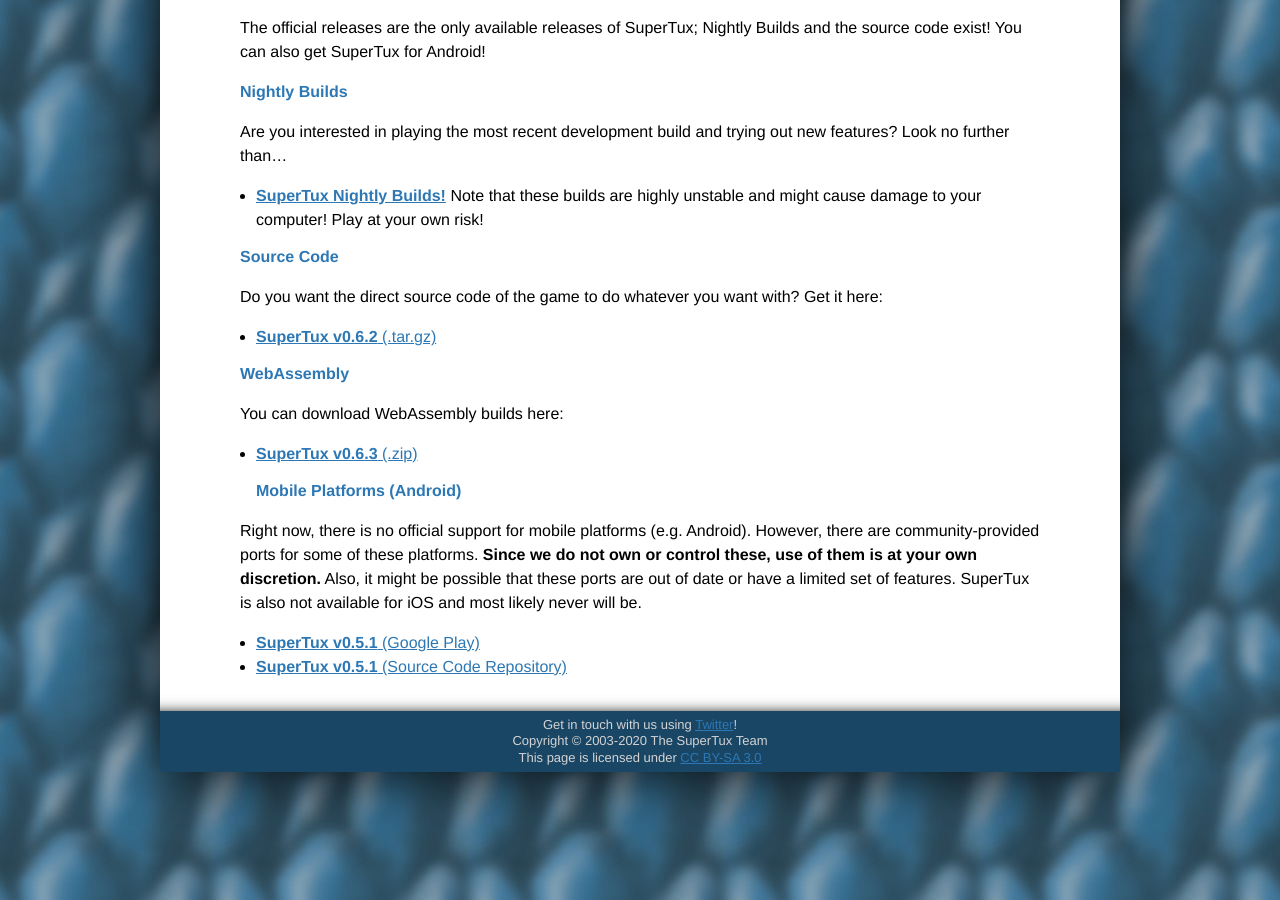
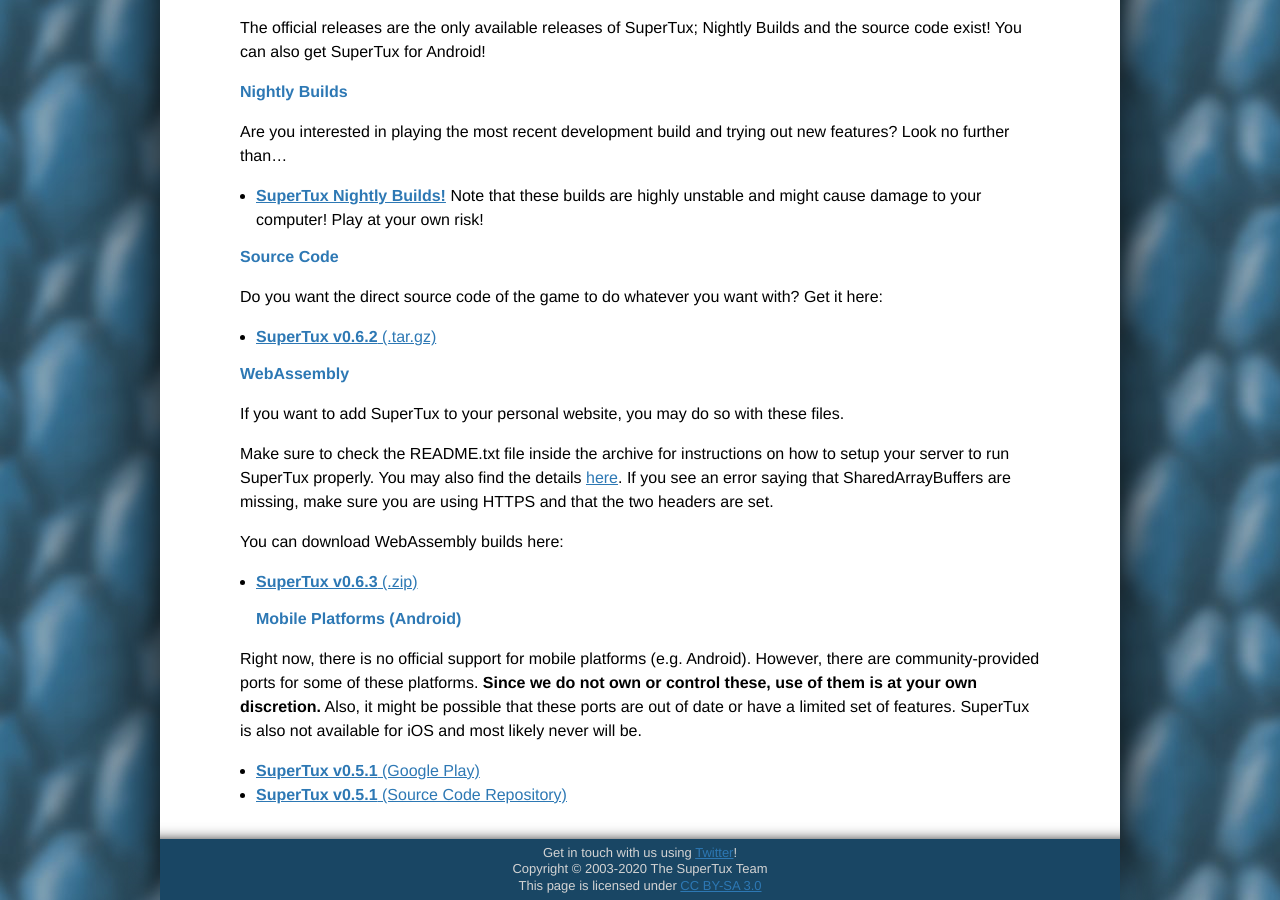
Before and after one commit to SuperTux/SuperTux.github.io, a Jekyll site: the page built from download.md, in a window 1280 px wide and 900 px high, scrolled down 930 px. Built offline with Jekyll 4.4.1, drawn with Linux system fonts in a browser that asks for light colours.

Commit message:
Add WASM instructions

```diff
--- a/download.md
+++ b/download.md
@@ -52,6 +52,10 @@
 
 #### WebAssembly
 
+If you want to add SuperTux to your personal website, you may do so with these files.
+
+Make sure to check the README.txt file inside the archive for instructions on how to setup your server to run SuperTux properly. You may also find the details [here](https://developer.mozilla.org/en-US/docs/Web/JavaScript/Reference/Global_Objects/SharedArrayBuffer#security_requirements). If you see an error saying that SharedArrayBuffers are missing, make sure you are using HTTPS and that the two headers are set.
+
 You can download WebAssembly builds here:
 
 - [**SuperTux v0.6.3** (.zip)](https://github.com/SuperTux/supertux/releases/download/v0.6.3/SuperTux-v0.6.3-WASM.zip)
```
